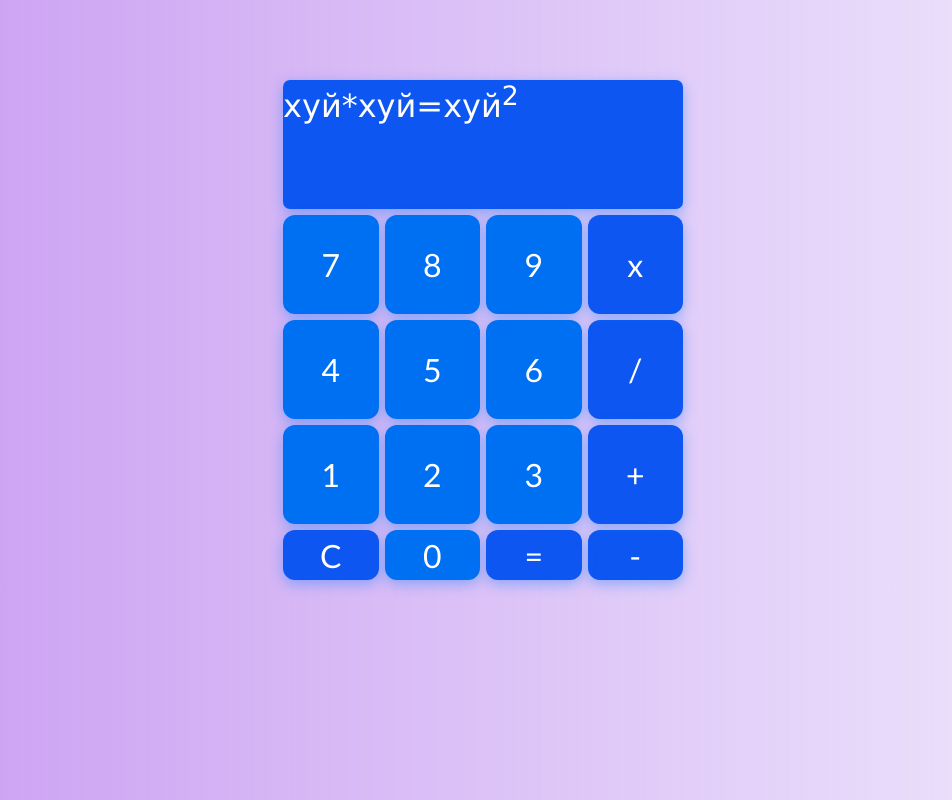
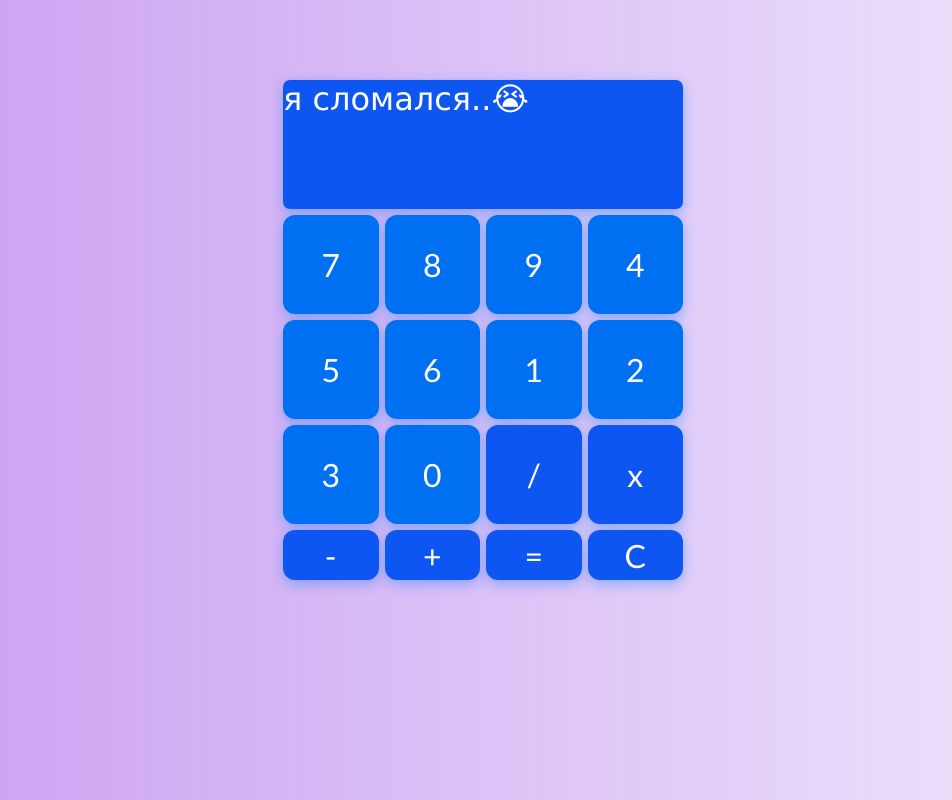
Before and after one commit to Neoniq/odin, a plain HTML site: page calculator/index.html in a window 1280 px wide. Shown: the whole page, without its empty margins (157-1109 px from the left). Drawn offline with Linux system fonts and the light colour scheme.

```diff
--- a/calculator/index.html
+++ b/calculator/index.html
@@ -4,30 +4,30 @@
     <meta charset="UTF-8" />
     <meta http-equiv="X-UA-Compatible" content="IE=edge" />
     <meta name="viewport" content="width=device-width, initial-scale=1.0" />
-    <script src="js.js"></script>
+    <script src="js.js" defer></script>
     <link rel="stylesheet" href="style.css" />
     <title>Calculator Odin project</title>
   </head>
   <body>
     <div class="calculator">
-      <div class="display">хуй*хуй=хуй<sup>2</sup></div>
-      <button class="digit">7</button>
-      <button class="digit">8</button>
-      <button class="digit">9</button>
-      <button class="digit">4</button>
-      <button class="digit">5</button>
-      <button class="digit">6</button>
-      <button class="digit">1</button>
-      <button class="digit">2</button>
-      <button class="digit">3</button>
-      <button class="digit div12">0</button>
+      <div class="display">я сломался..😭</div>
+      <button class="digit num7">7</button>
+      <button class="digit num8">8</button>
+      <button class="digit num9">9</button>
+      <button class="digit num4">4</button>
+      <button class="digit num5">5</button>
+      <button class="digit num6">6</button>
+      <button class="digit num1">1</button>
+      <button class="digit num2">2</button>
+      <button class="digit num3">3</button>
+      <button class="digit num0">0</button>
 
-      <button class="operator div15">/</button>
-      <button class="operator div14">x</button>
-      <button class="operator div17">-</button>
-      <button class="operator div1">+</button>
-      <button class="operator div13">=</button>
-      <button class="operator div11">C</button>
+      <button class="operator divide">/</button>
+      <button class="operator multiply">x</button>
+      <button class="operator substract">-</button>
+      <button class="operator plus">+</button>
+      <button class="operator equals">=</button>
+      <button class="operator clear">C</button>
     </div>
   </body>
 </html>
```
